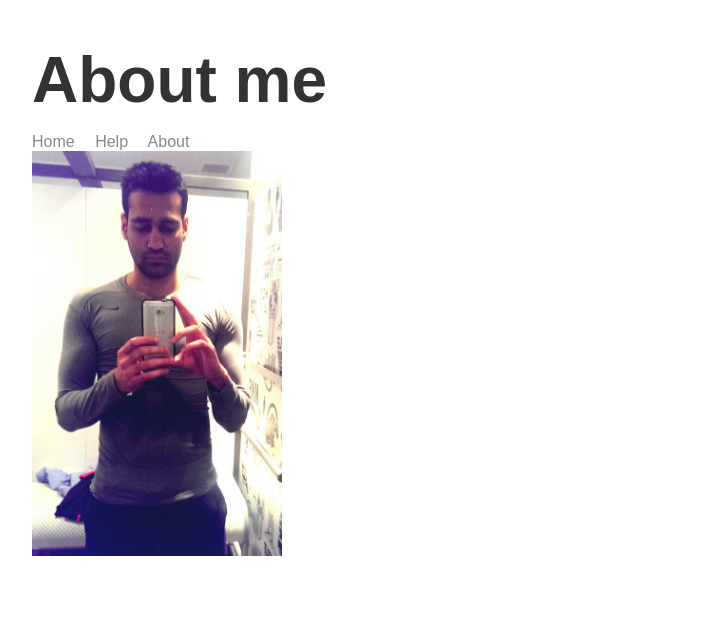
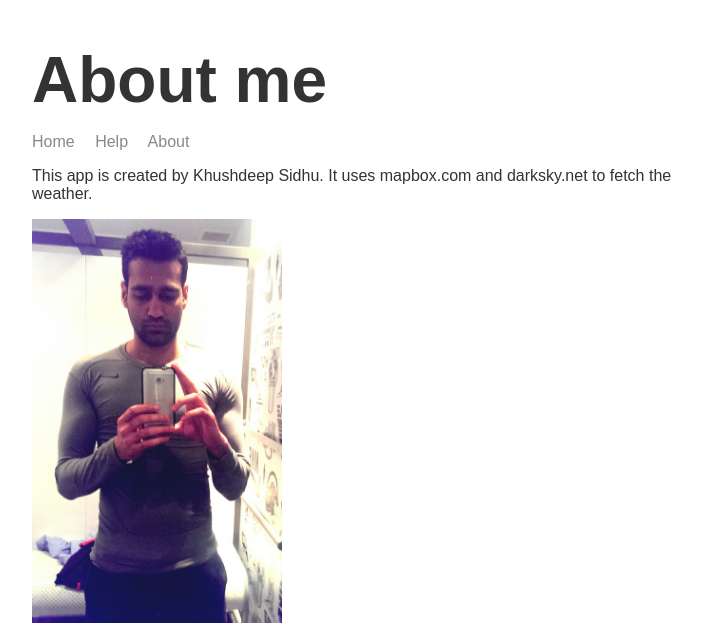
Before and after one commit to KhushdeepSidhu/node-express-web-server, a Node server app: page /about in a window 1280 px wide. Shown: the top 623 px of the page, without its empty margins (283-985 px from the left). Run offline with Node 20, Linux system fonts and the light colour scheme.

Commit message:
Added about text

```diff
--- a/templates/views/about.hbs
+++ b/templates/views/about.hbs
@@ -12,6 +12,7 @@
 
     <div class="main-content">
         {{>header}}
+        <p>This app is created by Khushdeep Sidhu. It uses mapbox.com and darksky.net to fetch the weather.</p>
         <img class="portrait" src="/img/test.jpg" />
     </div>
 
```
